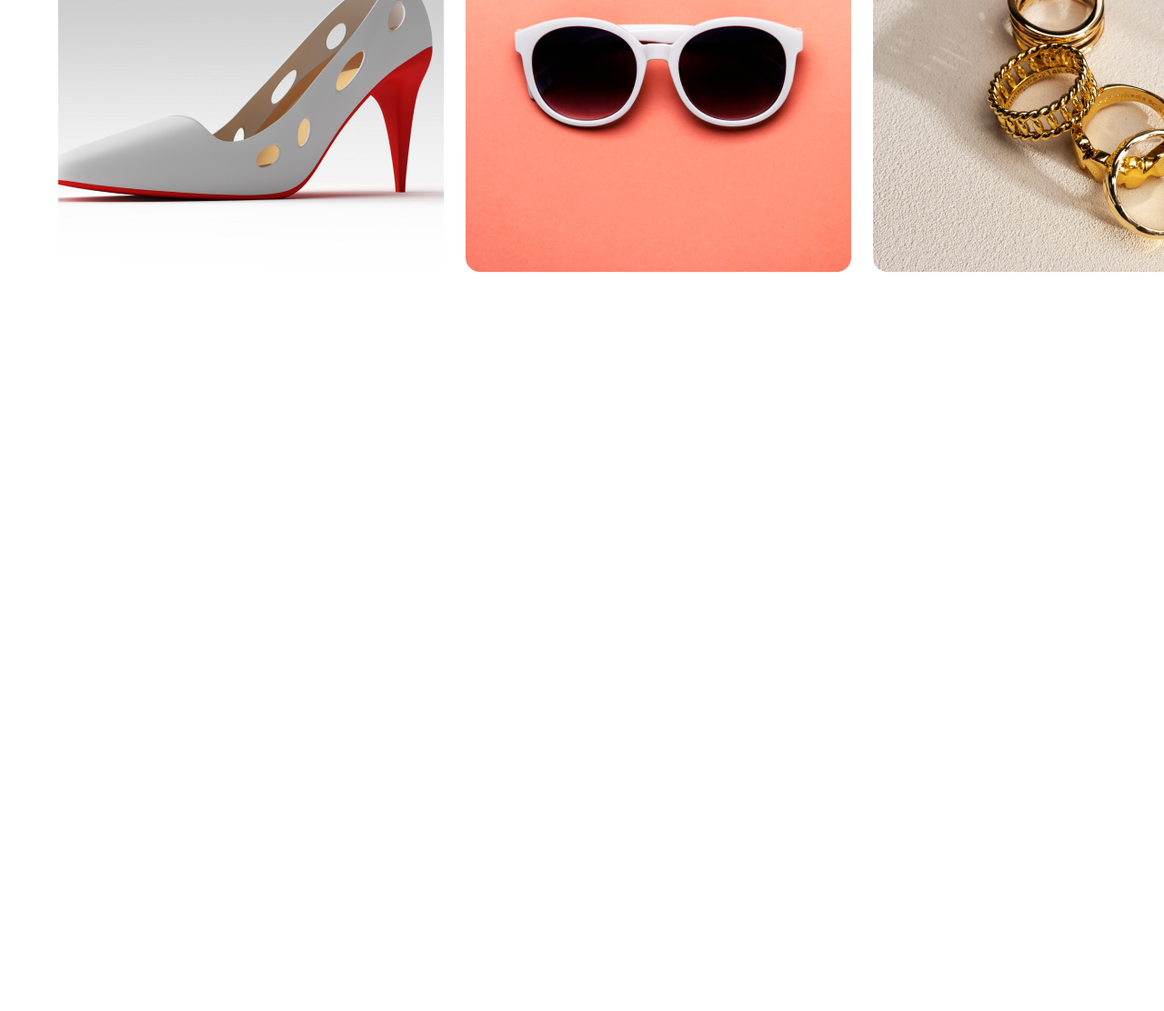
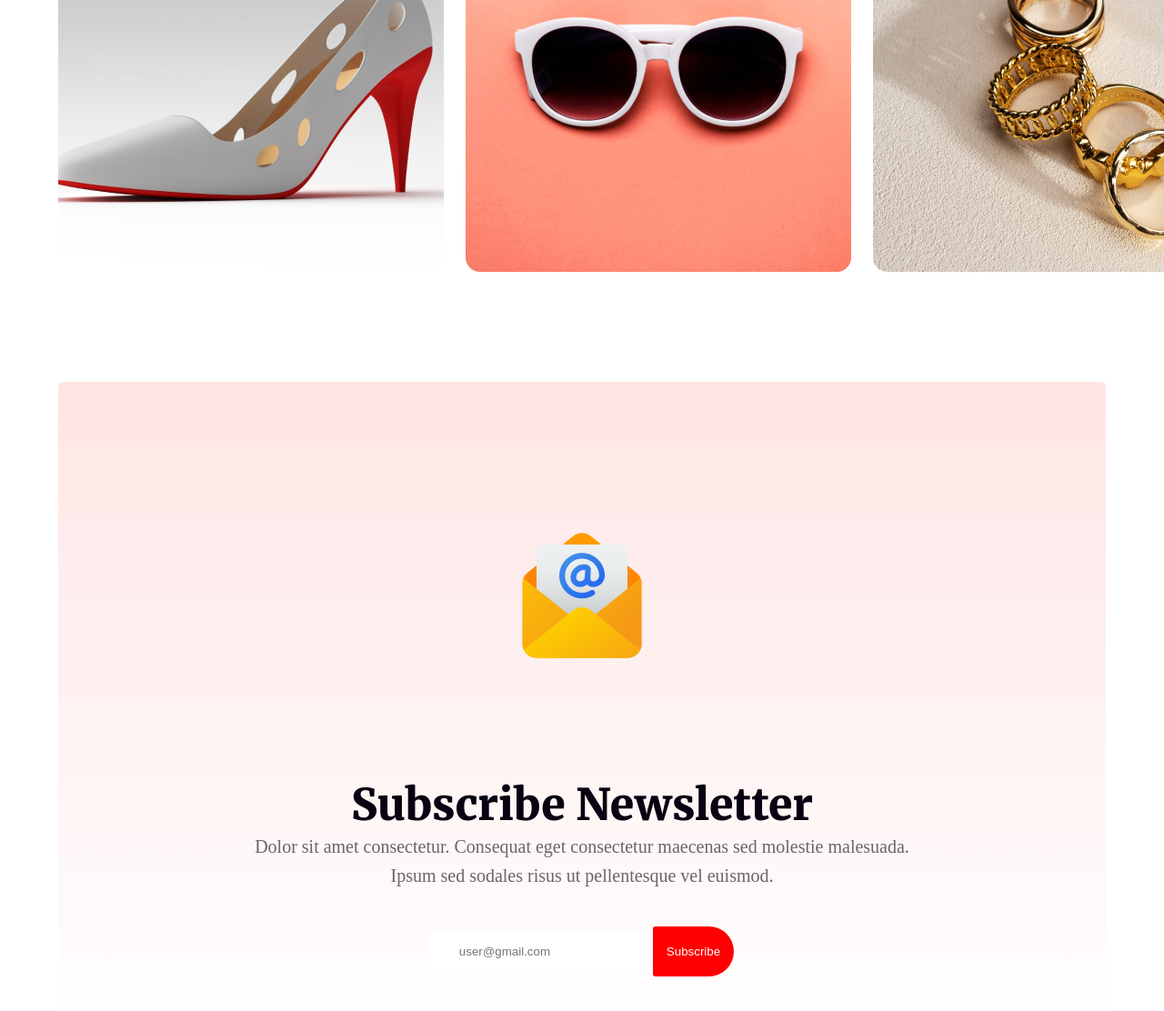
Before and after one commit to Fahim-Hossain-0/new-year-offer, a plain HTML site: page index.html in a window 1280 px wide. Shown: the part 5144-6256 px from the top of the page at 91% size. Before the commit the page ends 5444 px from the top, so only its background shows below. Drawn offline with Linux system fonts and the light colour scheme.

Commit message:
footer waiting

```diff
--- a/index.html
+++ b/index.html
@@ -84,7 +84,18 @@
                     <img src="images/Rectangle 8.png" alt="">
                 </div>
              </div>
-
+             <!-- newsletter -->
+              <div class="newsletter-container">
+                <div class="newsletter">
+                    <img src="images/Group 61.png" alt="">
+                    <h2 class="merriweather">Subscribe Newsletter</h2>
+                    <p>Dolor sit amet consectetur. Consequat eget consectetur maecenas sed molestie malesuada. Ipsum sed sodales risus ut pellentesque vel euismod.</p>
+                    <div class="">
+                        <input class="input" type="text" placeholder="user@gmail.com">
+                        <button class="input-btn" type="button">Subscribe</button>
+                    </div>
+                  </div>
+              </div>
     </main>
 </body>
 </html>
--- a/style.css
+++ b/style.css
@@ -191,7 +191,7 @@ color: #F00;
     line-height:32p;
     /* color: #07021199
       */
-      c
+      /* c */
 }
 .Holidays{
     color: #FF0000;
@@ -224,3 +224,42 @@ color: #07021199;
   margin-top:24px;
     gap: 24px;
 }
+.newsletter-container{
+    margin-top: 120px;
+}
+.newsletter{
+    padding: 80px 210px;
+    text-align: center;
+    background: linear-gradient(180deg, rgba(255, 0, 0, 0.10) 0%, rgba(255, 0, 0, 0.00) 100%);
+    border-radius: 5px;
+}
+.newsletter img{
+    margin-top: 80px;
+    margin-bottom: 80px;
+}
+.newsletter h2{
+    margin-top: 40px;
+    font-size: 48px;
+    font-weight: 900;
+    color: #070211
+}
+.newsletter p{
+    color: #07021199;
+    font-size: 20px;
+    font-weight: 400;
+    line-height: 32px;
+}
+.input{
+    color: #0702114D;
+    padding: 15px 32px;
+    border: none;
+    background: white;
+    margin-top: 45px;
+}
+.input-btn{
+    color: white;
+    background-color: #F00;
+    border: none;
+    padding: 20px 15px;
+    border-radius: 5px 50px 50px 5px ;
+}
```
